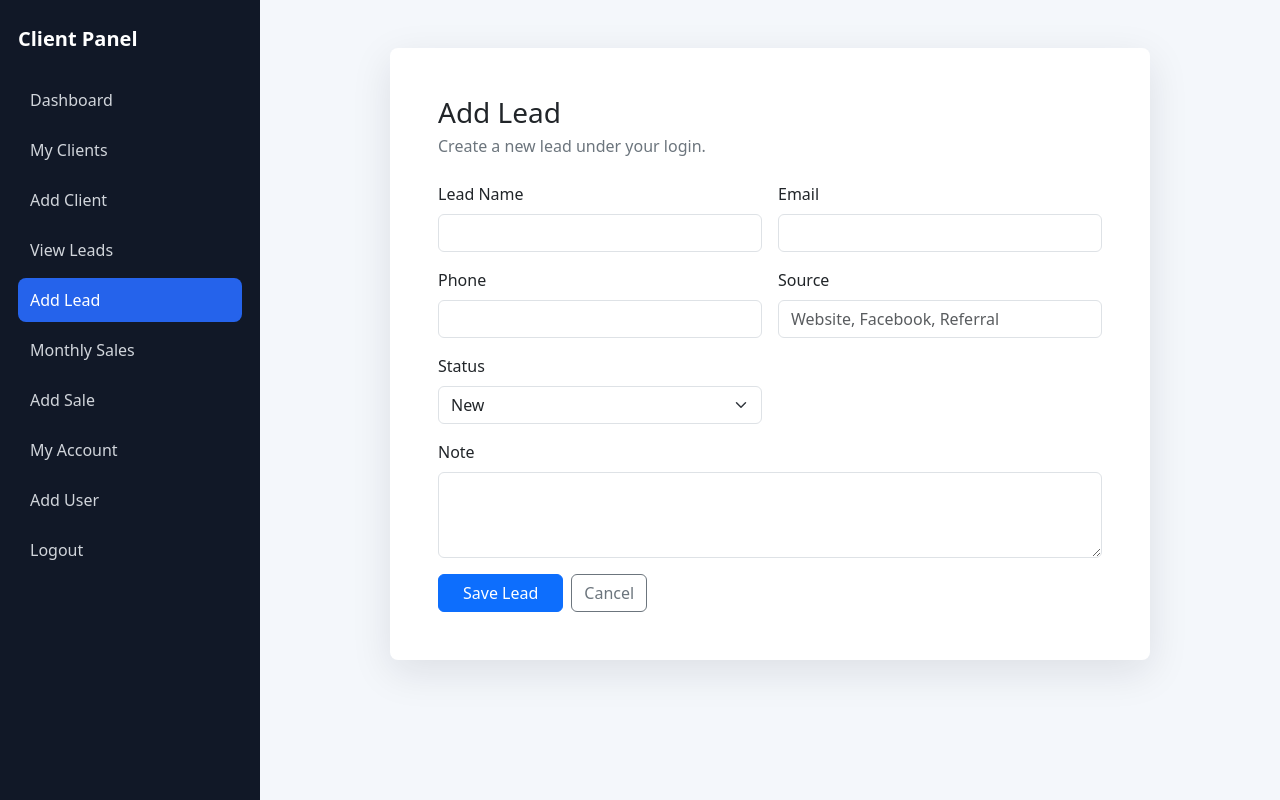
After one commit to preetirk706/registration_form, a PHP site: page /add_lead.php in a window 1280 px wide. The commit adds this page. Run offline with PHP 8.4, Linux system fonts and the light colour scheme; the visitor is signed in with stand-in values (Sample User, id 1).

Commit message:
add lead, view lead page and fucntionlality

```diff
--- /dev/null
+++ b/add_lead.php
@@ -0,0 +1,140 @@
+<?php
+session_start();
+
+if (!isset($_SESSION['user_id'])) {
+    header('Location: login.php');
+    exit;
+}
+
+require_once __DIR__ . '/db.php';
+?>
+<!doctype html>
+<html lang="en">
+<head>
+    <meta charset="utf-8">
+    <meta name="viewport" content="width=device-width, initial-scale=1">
+    <title>Add Lead</title>
+    <link href="https://cdn.jsdelivr.net/npm/bootstrap@5.3.3/dist/css/bootstrap.min.css" rel="stylesheet">
+    <link href="style.css" rel="stylesheet">
+</head>
+<body>
+    <div class="app-layout">
+        <?php require __DIR__ . '/sidebar.php'; ?>
+
+        <main class="app-main py-5">
+            <div class="container-fluid px-4">
+                <div class="card form-card mx-auto">
+                    <div class="card-body p-4 p-md-5">
+                        <div class="mb-4">
+                            <h1 class="h3 mb-1">Add Lead</h1>
+                            <p class="text-secondary mb-0">Create a new lead under your login.</p>
+                        </div>
+
+                        <div id="leadAlert" class="alert d-none" role="alert"></div>
+
+                        <form id="leadForm" novalidate>
+                            <div class="row g-3">
+                                <div class="col-md-6">
+                                    <label for="lead_name" class="form-label">Lead Name</label>
+                                    <input type="text" class="form-control" id="lead_name" name="lead_name" required>
+                                    <div class="invalid-feedback">Please enter lead name.</div>
+                                </div>
+
+                                <div class="col-md-6">
+                                    <label for="lead_email" class="form-label">Email</label>
+                                    <input type="email" class="form-control" id="lead_email" name="lead_email">
+                                    <div class="invalid-feedback">Please enter valid email.</div>
+                                </div>
+
+                                <div class="col-md-6">
+                                    <label for="lead_phone" class="form-label">Phone</label>
+                                    <input type="tel" class="form-control" id="lead_phone" name="lead_phone" maxlength="20">
+                                </div>
+
+                                <div class="col-md-6">
+                                    <label for="lead_source" class="form-label">Source</label>
+                                    <input type="text" class="form-control" id="lead_source" name="lead_source" placeholder="Website, Facebook, Referral">
+                                </div>
+
+                                <div class="col-md-6">
+                                    <label for="lead_status" class="form-label">Status</label>
+                                    <select class="form-select" id="lead_status" name="lead_status" required>
+                                        <option value="New">New</option>
+                                        <option value="Contacted">Contacted</option>
+                                        <option value="Interested">Interested</option>
+                                        <option value="Converted">Converted</option>
+                                        <option value="Closed">Closed</option>
+                                    </select>
+                                </div>
+
+                                <div class="col-12">
+                                    <label for="note" class="form-label">Note</label>
+                                    <textarea class="form-control" id="note" name="note" rows="3"></textarea>
+                                </div>
+
+                                <div class="col-12 d-flex gap-2">
+                                    <button type="submit" id="leadBtn" class="btn btn-primary px-4">Save Lead</button>
+                                    <a href="leads.php" class="btn btn-outline-secondary">Cancel</a>
+                                </div>
+                            </div>
+                        </form>
+                    </div>
+                </div>
+            </div>
+        </main>
+    </div>
+
+    <script src="https://code.jquery.com/jquery-3.7.1.min.js"></script>
+    <script src="https://cdn.jsdelivr.net/npm/bootstrap@5.3.3/dist/js/bootstrap.bundle.min.js"></script>
+    <script>
+        $(function () {
+            var $form = $('#leadForm');
+            var $alert = $('#leadAlert');
+            var $leadBtn = $('#leadBtn');
+
+            function showAlert(type, message) {
+                $alert
+                    .removeClass('d-none alert-success alert-danger alert-warning')
+                    .addClass('alert-' + type)
+                    .text(message);
+            }
+
+            $form.on('submit', function (event) {
+                event.preventDefault();
+                $alert.addClass('d-none').text('');
+
+                if (this.checkValidity() === false) {
+                    $form.addClass('was-validated');
+                    return;
+                }
+
+                $leadBtn.prop('disabled', true).text('Saving...');
+
+                $.ajax({
+                    url: 'save_lead.php',
+                    type: 'POST',
+                    data: $form.serialize(),
+                    dataType: 'json',
+                    success: function (response) {
+                        if (response.status === 'success') {
+                            window.location.href = 'leads.php';
+                            return;
+                        }
+
+                        showAlert('danger', response.message);
+                    },
+                    error: function () {
+                        showAlert('danger', 'Server error. Please try again.');
+                    },
+                    complete: function () {
+                        $leadBtn.prop('disabled', false).text('Save Lead');
+                    }
+                });
+            });
+        });
+    </script>
+</body>
+</html>
+<?php
+$conn->close();
+?>
--- a/db.php
+++ b/db.php
@@ -55,3 +55,22 @@ $createMonthlySalesTable = "
 ";
 
 $conn->query($createMonthlySalesTable);
+
+$createLeadsTable = "
+    CREATE TABLE IF NOT EXISTS leads (
+        id INT UNSIGNED AUTO_INCREMENT PRIMARY KEY,
+        user_id INT UNSIGNED NOT NULL,
+        lead_name VARCHAR(150) NOT NULL,
+        lead_email VARCHAR(150) NULL,
+        lead_phone VARCHAR(20) NULL,
+        lead_source VARCHAR(100) NULL,
+        lead_status VARCHAR(50) NOT NULL DEFAULT 'New',
+        note TEXT NULL,
+        created_at TIMESTAMP DEFAULT CURRENT_TIMESTAMP,
+        CONSTRAINT fk_leads_user
+            FOREIGN KEY (user_id) REFERENCES users(id)
+            ON DELETE CASCADE
+    ) ENGINE=InnoDB DEFAULT CHARSET=utf8mb4 COLLATE=utf8mb4_unicode_ci
+";
+
+$conn->query($createLeadsTable);
--- a/sidebar.php
+++ b/sidebar.php
@@ -11,6 +11,8 @@ function sidebar_active($page, $currentPage)
     <a href="dashboard.php" class="sidebar-link<?php echo sidebar_active('dashboard.php', $currentPage); ?>">Dashboard</a>
     <a href="clients.php" class="sidebar-link<?php echo sidebar_active('clients.php', $currentPage); ?>">My Clients</a>
     <a href="client_form.php" class="sidebar-link<?php echo sidebar_active('client_form.php', $currentPage); ?>">Add Client</a>
+    <a href="leads.php" class="sidebar-link<?php echo sidebar_active('leads.php', $currentPage); ?>">View Leads</a>
+    <a href="add_lead.php" class="sidebar-link<?php echo sidebar_active('add_lead.php', $currentPage); ?>">Add Lead</a>
     <a href="monthly_sales.php" class="sidebar-link<?php echo sidebar_active('monthly_sales.php', $currentPage); ?>">Monthly Sales</a>
     <a href="monthly_sale_form.php" class="sidebar-link<?php echo sidebar_active('monthly_sale_form.php', $currentPage); ?>">Add Sale</a>
     <a href="details.php" class="sidebar-link<?php echo sidebar_active('details.php', $currentPage); ?>">My Account</a>
```
Also changed, not shown: database.sql (+15 -0 lines), leads.php (added, +116 -0 lines), save_lead.php (added, +74 -0 lines).
